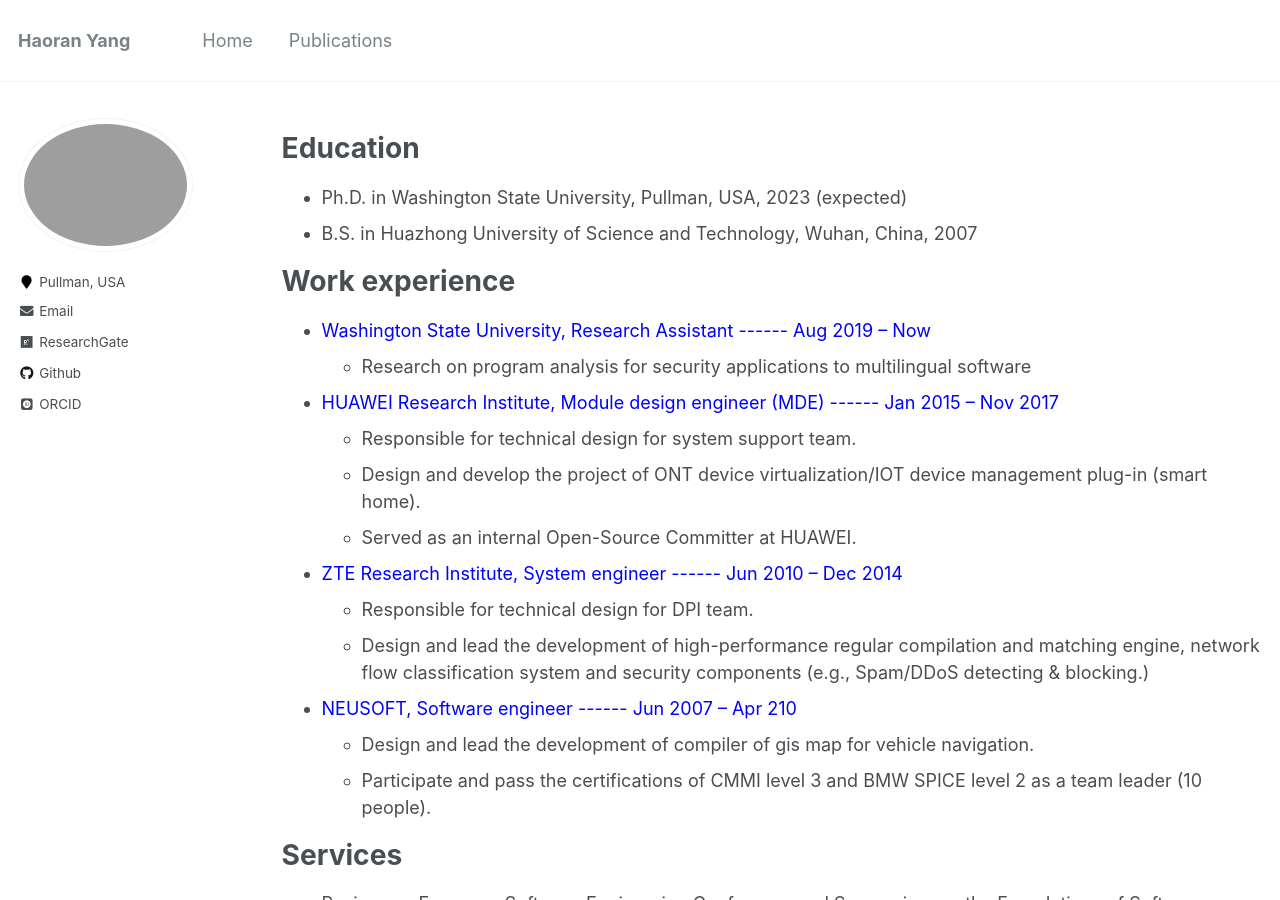
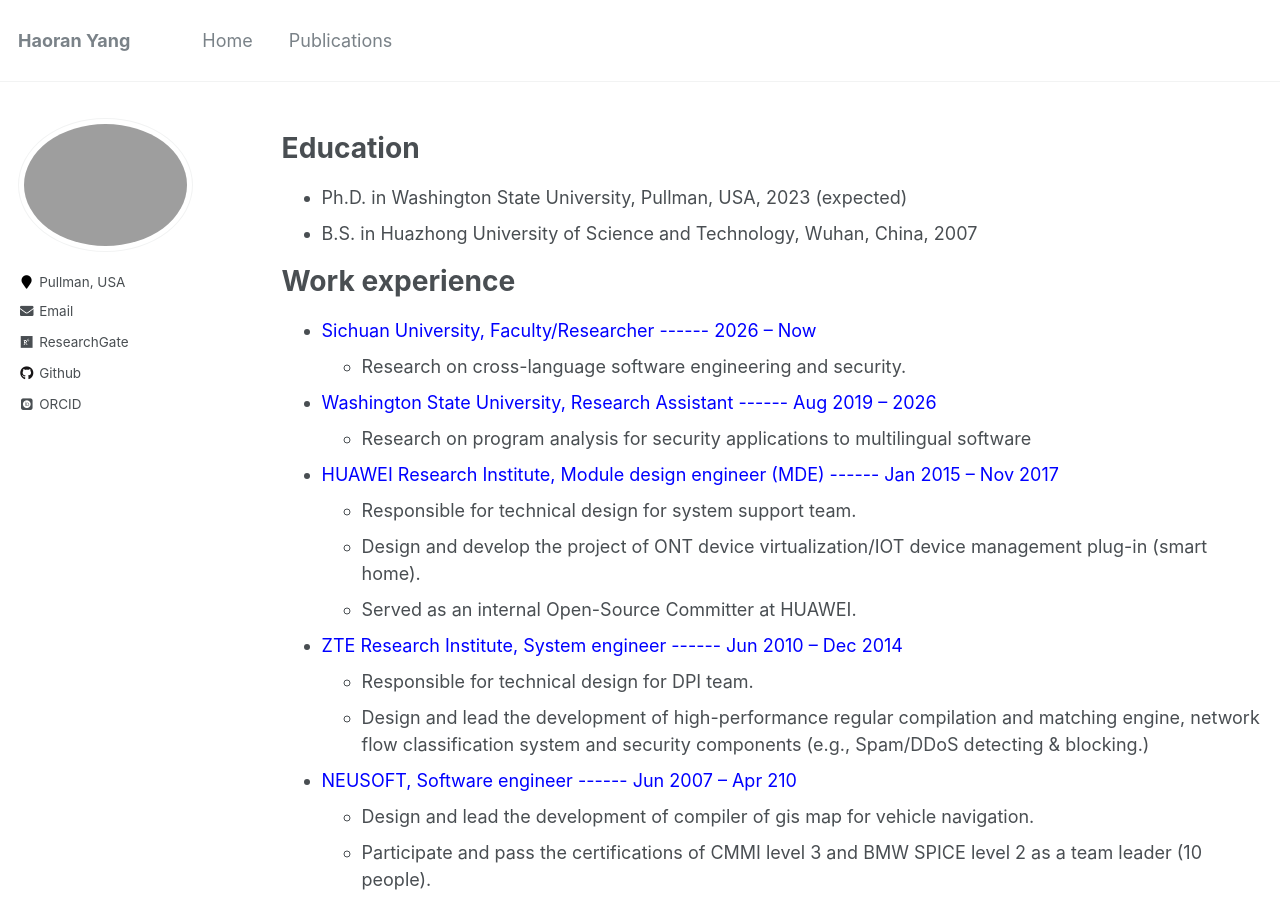
Before and after one commit to yhryyq/yhryyq.github.io, a Jekyll site: the page built from _pages/cv.md, in a window 1280 px wide and 900 px high. Built offline with Jekyll 4.4.1, drawn with Linux system fonts in a browser that asks for light colours; some web fonts are replaced.

Commit message:
Update homepage for Sichuan University affiliation

```diff
--- a/_pages/cv.md
+++ b/_pages/cv.md
@@ -16,7 +16,10 @@ Education
 
 Work experience
 ======
-* <font color=Blue>Washington State University, Research Assistant ------ Aug 2019 – Now</font>
+* <font color=Blue>Sichuan University, Faculty/Researcher ------ 2026 – Now</font>
+  * Research on cross-language software engineering and security.
+
+* <font color=Blue>Washington State University, Research Assistant ------ Aug 2019 – 2026</font>
   * Research on program analysis for security applications to multilingual software
 
 * <font color=Blue>HUAWEI Research Institute, Module design engineer (MDE) ------ Jan 2015 – Nov 2017</font>
```
Also changed, not shown: _pages/about.md (+1 -1 lines).
